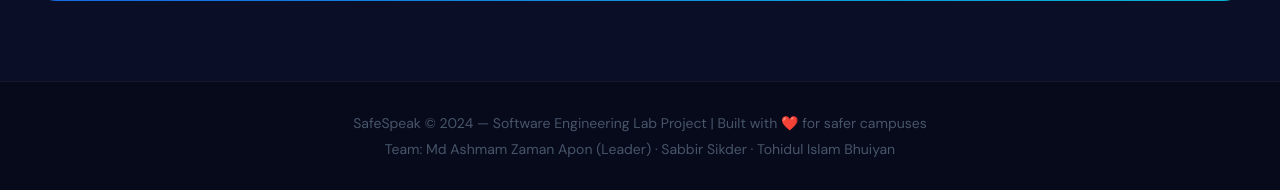
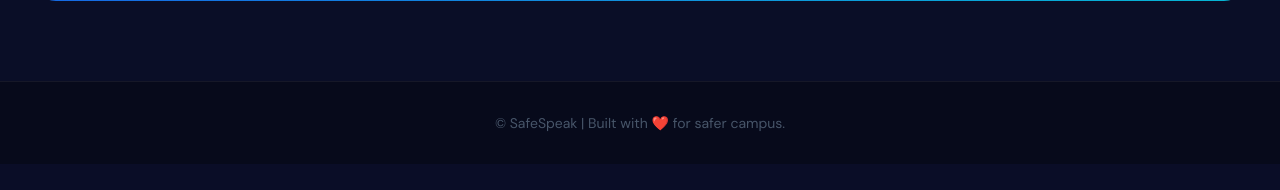
Before and after one commit to SabbirSikderIT/safespeake, a PHP site: page /safe/frontend/index.php in a window 1280 px wide. Shown: the part 3758-3948 px from the top of the page. After the commit the page ends 3889 px from the top, so only its background shows below. Run offline with PHP 8.4, Linux system fonts and the light colour scheme.

Commit message:
Update footer content

```diff
--- a/frontend/index.php
+++ b/frontend/index.php
@@ -425,8 +425,7 @@ footer {
 </div>
 
 <footer>
-  <p>SafeSpeak &copy; 2024 — Software Engineering Lab Project | Built with ❤️ for safer campuses</p>
-  <p style="margin-top:0.5rem;">Team: Md Ashmam Zaman Apon (Leader) · Sabbir Sikder · Tohidul Islam Bhuiyan</p>
+   <p>&copy; SafeSpeak | Built with ❤️ for safer campus.</p>
 </footer>
 
 <script>
```
